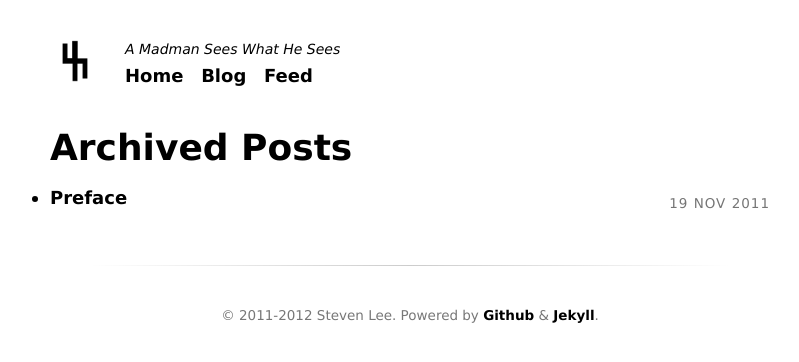
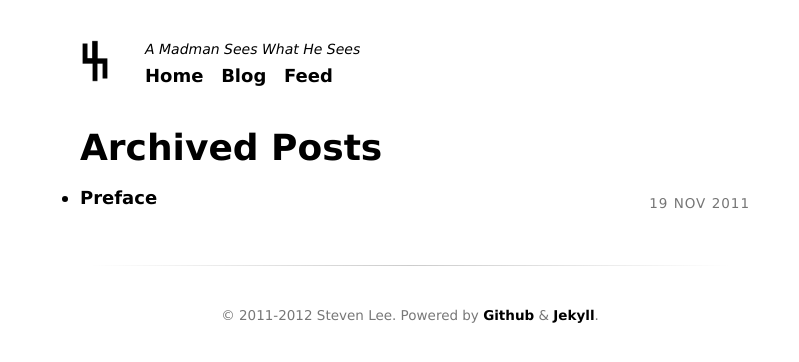
Before and after one commit to lee0741/lee0741.github.com, a Jekyll site: the page built from blog.html, in a window 1280 px wide. Shown: the top 362 px of the page, without its empty margins (230-1029 px from the left). Built offline with Jekyll 4.4.1, drawn with Linux system fonts in a browser that asks for light colours.

Commit message:
archive padding

```diff
--- a/css/style.css
+++ b/css/style.css
@@ -24,7 +24,7 @@ a:hover {
 
 .container {
 	position:relative;
-	max-width:720px;
+	max-width:680px;
 	padding:0 20px;
 	margin:0 auto;
 }
@@ -71,6 +71,10 @@ a:hover {
 .site-content {
 	margin-top:2em;
 	margin-bottom:3em;
+}
+
+.archive {
+    padding:0 0 0 10px;
 }
 
 .archive ul {
```
Also changed, not shown: 1 other file.
